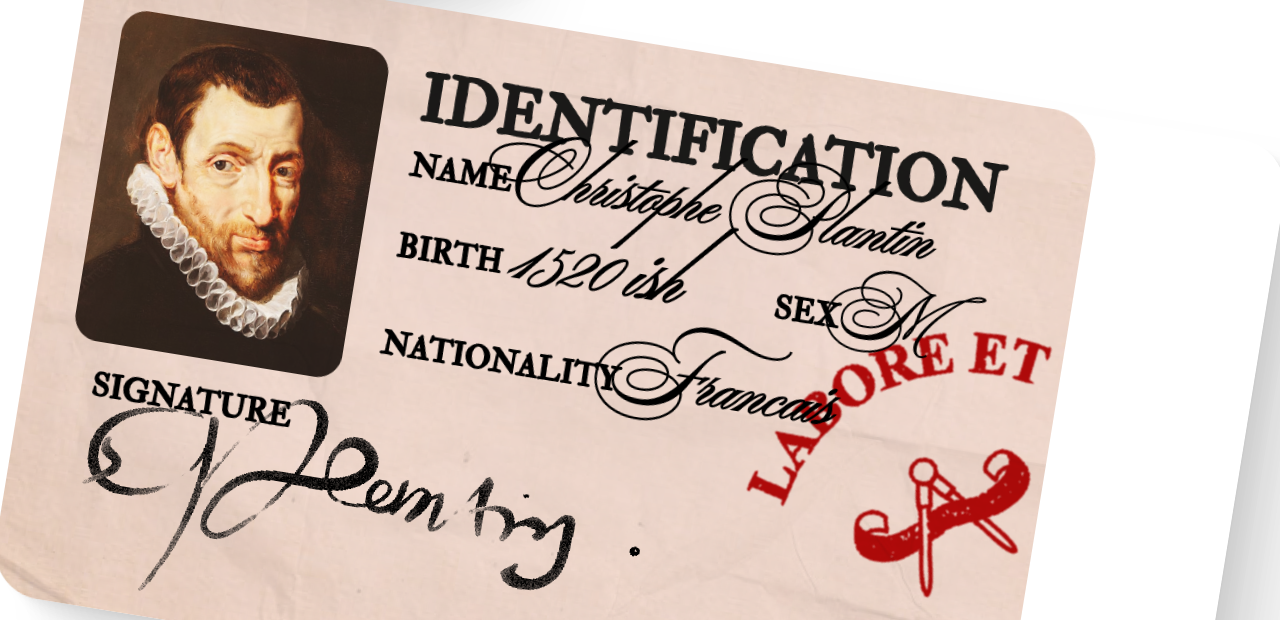
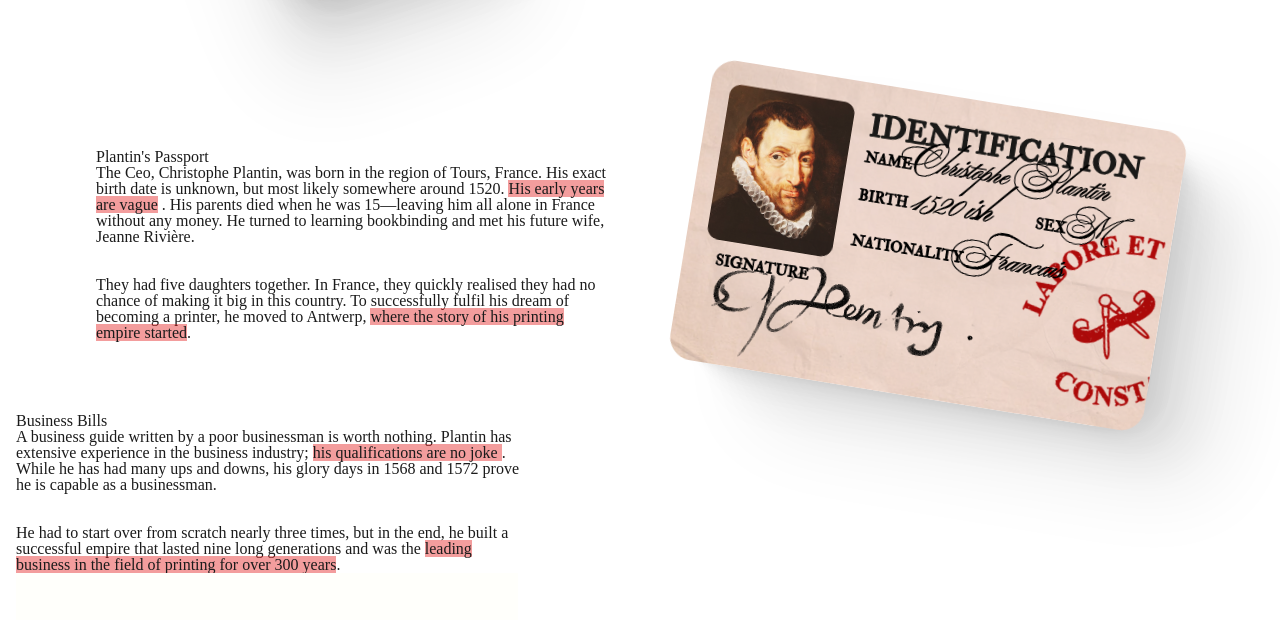
Before and after one commit to Esther-vd/INT3-esthervandriessche-Plantin, a website built with Vite: page index.html in a window 1280 px wide. Shown: the part 740-1360 px from the top of the page. Built offline with nearby package versions, Linux system fonts and the light colour scheme; files whose address does not match are found by name; a web font is replaced by a local one.

Commit message:
css introduction responsive

```diff
--- a/index.html
+++ b/index.html
@@ -90,6 +90,7 @@
       <picture class="introduction__img">
         <img src="assets/img/id-plantin.png" alt="old dust pink passport from plantin">
       </picture>
+      <div>
       <h2 class="introduction__title">Plantin's Passport</h2>
       <p class="introduction__p">
         The Ceo, Christophe Plantin, was born in the region of Tours, France. His exact birth date is unknown, but most
@@ -106,6 +107,7 @@
           story of his printing empire
           started</span>.
       </p>
+    </div>
     </section>
     <section class="achievements__container" id="achievements">
       <h2 class="achievements__title">Business Bills</h2>
--- a/src/css/style.css
+++ b/src/css/style.css
@@ -211,7 +211,7 @@ h1 {
     line-height: 3.5rem;
 }
 
-h2{
+h2 {
     font-family: "STIX Two Text", serif;
     font-weight: 500;
     line-height: 99%;
@@ -233,7 +233,7 @@ h2{
     color: var(--bg-white);
 }
 
-.p__emphasis{
+.p__emphasis {
     background-color: rgba(226, 12, 12, 0.4);
 }
 
@@ -252,7 +252,7 @@ h2{
     transform: rotate(-90deg);
 }
 
-p + p{
+p+p {
     margin-top: 2rem;
 }
 
@@ -518,10 +518,39 @@ p + p{
 }
 
 /* --- introduction ------------------------------------------------------------------------------------------------- */
-.introduction__img{
+.introduction__img {
     transform: rotate(9.25deg);
     box-shadow: var(--shadow-base);
     border-radius: 3.125rem;
     margin: 1rem;
     margin-bottom: 2rem;
 }
+
+.introduction__container {
+    display: flex;
+    flex-flow: column nowrap;
+    align-items: center;
+    justify-content: center;
+}
+
+@media screen and (min-width: 50em) {
+    .introduction__container {
+        margin-top: 3rem;
+            flex-flow: row-reverse nowrap;
+        }
+
+        .introduction__img {
+            margin: 3rem;
+            max-width: 20rem;
+        }
+}
+
+@media screen and (min-width: 65em) {
+    .introduction__container {
+            gap: 4rem;
+        }
+    .introduction__img {
+        max-width: 30rem;
+        margin: 1rem;
+    }
+}
```
